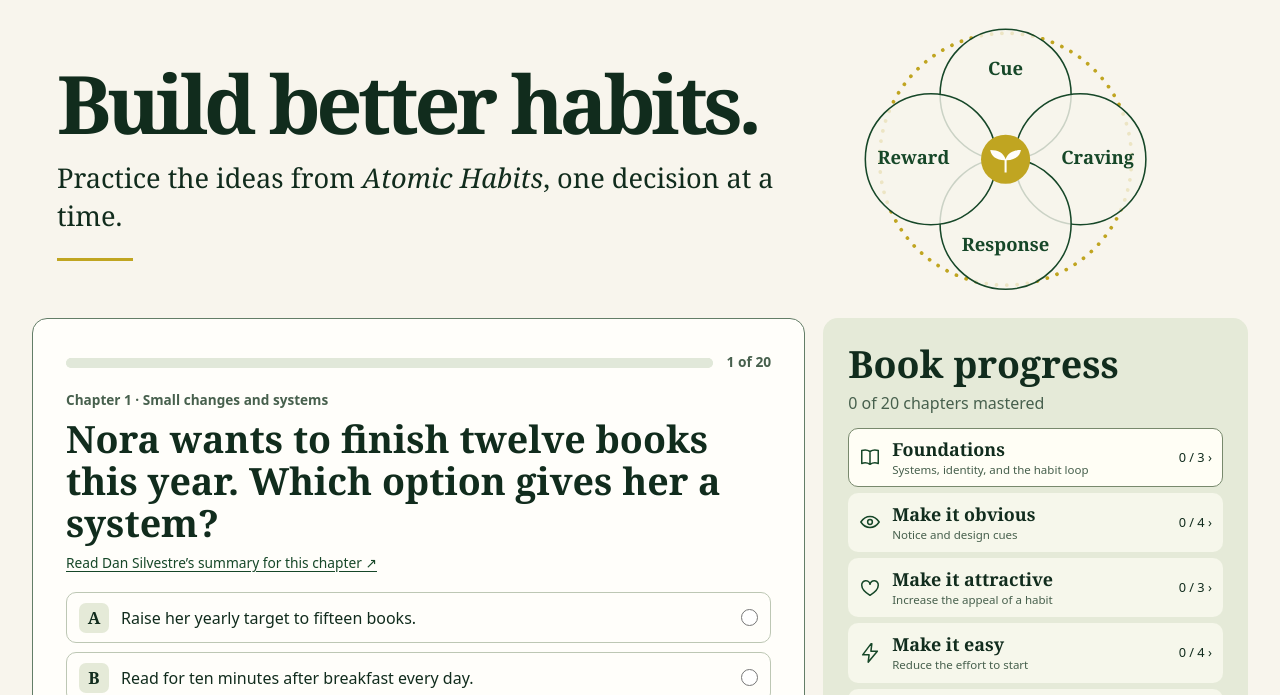
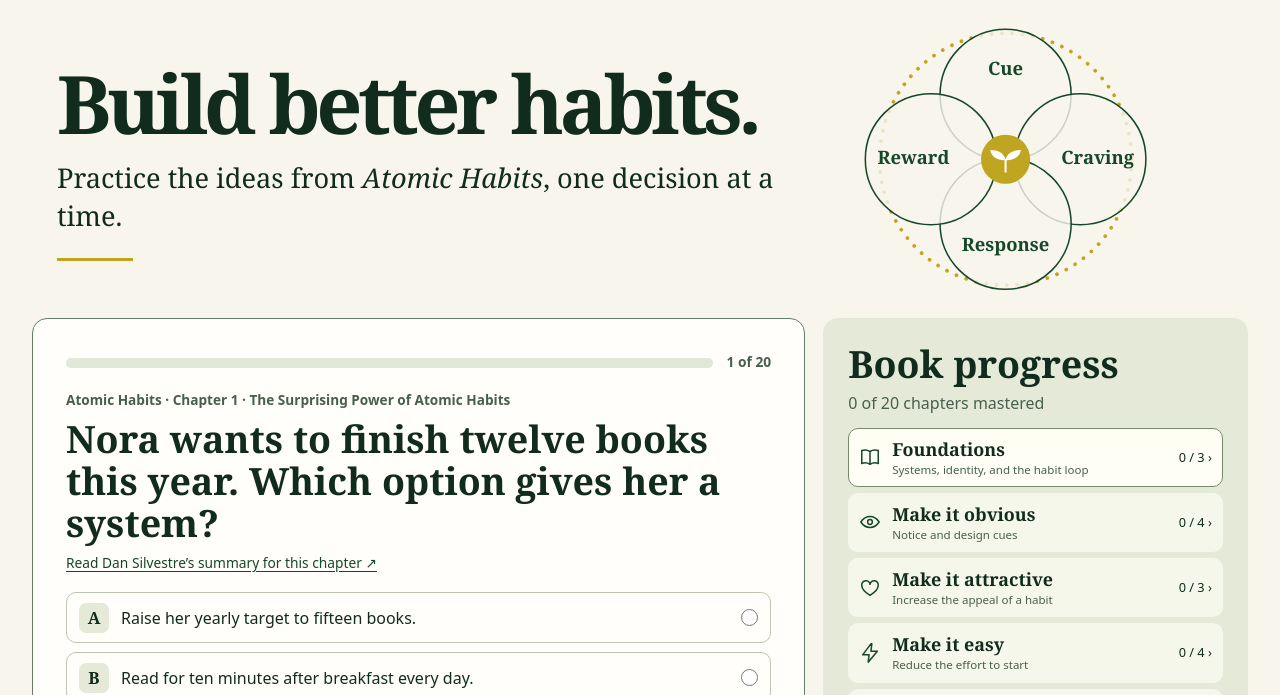
Before and after one commit to Bakster01/habit, a plain HTML site: page index.html in a window 1280 px wide. Shown: the part 71-766 px from the top of the page. Drawn offline with Linux system fonts and the light colour scheme.

Commit message:
Show original Atomic Habits chapter titles in the quiz

```diff
--- a/index.html
+++ b/index.html
@@ -152,66 +152,66 @@
   </footer>
   <script>
   "use strict";
-  // Each chapter has one scenario, four choices, a correct choice index and a takeaway.
+  // Each chapter has its book title, a scenario, four choices, a correct choice index and a takeaway.
   const chapters = [
-    ["Small changes and systems", "Nora wants to finish twelve books this year. Which option gives her a system?", [
+    ["The Surprising Power of Atomic Habits", "Nora wants to finish twelve books this year. Which option gives her a system?", [
       "Raise her yearly target to fifteen books.", "Read for ten minutes after breakfast every day.", "Check the total on the last day of each month.", "Buy all twelve books up front."
     ], 1, "A system is a repeatable process. Reading after breakfast creates the regular practice that can produce the result."],
-    ["Identity-based habits", "Liam wants to see himself as someone who writes regularly. What gives him the strongest evidence this week?", [
+    ["How Your Habits Shape Your Identity (and Vice Versa)", "Liam wants to see himself as someone who writes regularly. What gives him the strongest evidence this week?", [
       "Set a deadline for his first novel.", "Buy a notebook used by a favorite author.", "Describe himself as a writer on his profile.", "Write one paragraph every morning."
     ], 3, "Small completed actions give Liam evidence that he is becoming the kind of person he wants to be."],
-    ["The habit loop", "A phone buzzes. Ava wants to know who messaged. She checks the screen and feels relieved. What is the craving?", [
+    ["How to Build Better Habits in 4 Simple Steps", "A phone buzzes. Ava wants to know who messaged. She checks the screen and feels relieved. What is the craving?", [
       "Wanting to know who messaged.", "Feeling the phone buzz.", "Checking the screen.", "Feeling relieved."
     ], 0, "The buzz is the cue, the wish to know is the craving, checking is the response, and relief is the reward."],
-    ["Awareness", "Theo opens a shopping app without thinking during work breaks. What should he try first to identify the trigger?", [
+    ["The Man Who Didn’t Look Right", "Theo opens a shopping app without thinking during work breaks. What should he try first to identify the trigger?", [
       "Choose a weekly spending limit.", "Reward himself for days with zero purchases.", "Record when he opens it and what happened just before.", "Replace the app with a different retailer."
     ], 2, "Recording the behavior and its context makes the automatic pattern visible and gives Theo a cue he can change."],
-    ["Habit stacking", "Which plan attaches a new action to an existing habit?", [
+    ["The Best Way to Start a New Habit", "Which plan attaches a new action to an existing habit?", [
       "At 7 a.m. I’ll stretch in the living room.", "After I pour my morning coffee, I’ll stretch for one minute.", "I’ll stretch four times this week.", "I’ll stretch whenever I feel stiff."
     ], 1, "Habit stacking uses something you reliably do already as the signal to start the new action."],
-    ["Environment design", "Jules keeps forgetting to bring a reusable bag to the grocery store. Which change gives the clearest cue at the right moment?", [
+    ["Motivation Is Overrated; Environment Often Matters More", "Jules keeps forgetting to bring a reusable bag to the grocery store. Which change gives the clearest cue at the right moment?", [
       "Hang the bag beside the keys used to leave for the store.", "Keep the bag in a labeled box in the attic.", "Add reusable bags to a list of long-term goals.", "Buy a higher-quality bag and keep it inside its packaging."
     ], 0, "Put a visible prompt where the decision happens. Seeing the bag next to the keys makes the next action easier to remember."],
-    ["Removing cues", "A news alert often leads Maya to scroll during class. Which change directly reduces exposure to the cue?", [
+    ["The Secret to Self-Control", "A news alert often leads Maya to scroll during class. Which change directly reduces exposure to the cue?", [
       "Sign out after every scrolling session.", "Ask a classmate to check her screen time.", "Reward herself after a focus session.", "Turn off news alerts during class."
     ], 3, "Removing or hiding the trigger reduces how often Maya has to resist the urge to check."],
-    ["Temptation bundling", "Ezra wants to walk more and looks forward to a favorite audiobook. Which plan pairs the two activities?", [
+    ["How to Make a Habit Irresistible", "Ezra wants to walk more and looks forward to a favorite audiobook. Which plan pairs the two activities?", [
       "Listen to the audiobook during his regular walk.", "Listen to the audiobook, then decide whether to walk.", "Write his walking target on the book’s cover.", "Buy an audiobook after walking every day for a year."
     ], 0, "Pair an activity you want to do with the one you want to repeat. Anticipating the audiobook makes starting the walk more appealing."],
-    ["Social norms", "Bea wants to speak Spanish more often. Which group best supports the habit?", [
+    ["The Role of Family and Friends in Shaping Your Habits", "Bea wants to speak Spanish more often. Which group best supports the habit?", [
       "A book club that discusses Spanish novels in English.", "A group for learners at her level who converse in Spanish weekly.", "An advanced group she can only observe.", "A travel forum that rarely discusses language practice."
     ], 1, "A group where the desired behavior is normal provides repeated opportunities and makes the behavior feel like part of belonging."],
-    ["Reframing a habit", "After hard meetings, Raj scrolls for a break. Which thought reframes a short walk as an appealing replacement?", [
+    ["How to Find and Fix the Causes of Your Bad Habits", "After hard meetings, Raj scrolls for a break. Which thought reframes a short walk as an appealing replacement?", [
       "I’ll move my phone farther away.", "I’ll track which meetings lead to scrolling.", "A walk will give me a real pause and I can return with a clear head.", "I’ll ask a coworker to check up on me."
     ], 2, "Find the change in feeling the habit delivers, then highlight how another action can meet that need."],
-    ["Practice and repetition", "Iris wants writing to feel more automatic. Which activity gives her direct practice?", [
+    ["Walk Slowly, but Never Backward", "Iris wants writing to feel more automatic. Which activity gives her direct practice?", [
       "Compare three writing apps.", "Create a spreadsheet of possible themes.", "Watch a video about writing routines.", "Draft a short paragraph each afternoon."
     ], 3, "Repetition of the target behavior builds fluency. Planning may prepare Iris to write, and drafting gives her actual practice."],
-    ["Reducing friction", "Ana skips evening workouts because getting to the gym means an extra bus ride. What most directly reduces the friction?", [
+    ["The Law of Least Effort", "Ana skips evening workouts because getting to the gym means an extra bus ride. What most directly reduces the friction?", [
       "Set a more ambitious workout goal.", "Pick a gym she passes on the way home.", "Promise a bigger reward after each session.", "Invite a friend to check whether she went."
     ], 1, "A gym already on the route removes an extra step every time Ana wants to train."],
-    ["The Two-Minute Rule", "Sam keeps putting off a half-hour guitar session. Which version best applies the Two-Minute Rule?", [
+    ["How to Stop Procrastinating by Using the Two-Minute Rule", "Sam keeps putting off a half-hour guitar session. Which version best applies the Two-Minute Rule?", [
       "Sit down, pick up the guitar, and play one chord.", "Schedule a one-hour session on weekends.", "Read about guitar practice for two minutes.", "Buy a second guitar for the living room."
     ], 0, "Shrink the beginning of the desired habit so it is easy to start. Playing one chord is already a tiny version of practicing guitar."],
-    ["Commitment devices", "Mina wants to stop video streaming from taking over planned study time. Which choice constrains her future options in advance?", [
+    ["How to Make Good Habits Inevitable and Bad Habits Impossible", "Mina wants to stop video streaming from taking over planned study time. Which choice constrains her future options in advance?", [
       "Write down how much time she streams.", "Set a reminder to think about her priorities.", "Schedule a site block during study hours with a passcode held by a friend.", "Plan to reward herself after a week of studying."
     ], 2, "A commitment device makes a future choice harder to reverse while you are still in a position to set it up."],
-    ["Immediate reinforcement", "Owen wants to cook at home to save money over the year. Which action adds an immediate reward that supports the goal?", [
+    ["The Cardinal Rule of Behavior Change", "Owen wants to cook at home to save money over the year. Which action adds an immediate reward that supports the goal?", [
       "Wait until December to calculate the savings.", "Compare his grocery budget with a friend’s budget.", "Raise his savings target after every meal.", "Move a small amount to a vacation fund right after each home-cooked dinner."
     ], 3, "An immediate, compatible reward gives Owen a reason to feel good about repeating the action while the long-term benefit builds."],
-    ["Getting back on track", "Liv usually journals each evening but missed yesterday. What is the best response tonight?", [
+    ["How to Stick with Good Habits Every Day", "Liv usually journals each evening but missed yesterday. What is the best response tonight?", [
       "Write twice as much tomorrow to make up for it.", "Write one sentence tonight and return to the routine.", "Wait for the next week to start a clean streak.", "Replace journaling with a new habit before trying again."
     ], 1, "Recover on the next opportunity. A small version lets Liv return to the pattern without making the missed day harder to overcome."],
-    ["Accountability", "Tariq wants to stop arriving late to a weekly study group. Which plan creates immediate accountability?", [
+    ["How an Accountability Partner Can Change Everything", "Tariq wants to stop arriving late to a weekly study group. Which plan creates immediate accountability?", [
       "Track his average arrival time privately at the end of the year.", "Pick a new goal for his overall grades.", "Agree to text his partner when he arrives and take cleanup duty if he’s late.", "Pack his bag the night before."
     ], 2, "An agreed consequence and another person who can check follow-through give the choice a cost in the present."],
-    ["Choosing a good fit", "Mara wants to exercise consistently. She enjoys hiking and dislikes competitive classes. Which experiment gives her a good starting fit?", [
+    ["The Truth About Talent (When Genes Matter and When They Don’t)", "Mara wants to exercise consistently. She enjoys hiking and dislikes competitive classes. Which experiment gives her a good starting fit?", [
       "Try a regular route that uses her enjoyment of hiking and builds on her current stamina.", "Join the hardest class because it works for a friend.", "Pick a different activity every session without noting what she enjoys.", "Choose an exercise solely because it burns the most calories."
     ], 0, "Choose a version that fits your interests and abilities, then adjust based on what you can sustain."],
-    ["The Goldilocks Rule", "Dev can easily solve beginner chess puzzles and finds expert puzzles overwhelming. Which set is most likely to keep him engaged?", [
+    ["The Goldilocks Rule: How to Stay Motivated in Life and Work", "Dev can easily solve beginner chess puzzles and finds expert puzzles overwhelming. Which set is most likely to keep him engaged?", [
       "The same beginner puzzles he has memorized.", "Expert puzzles he cannot begin to solve.", "Random puzzles with no feedback or difficulty level.", "Puzzles one level above his current comfort zone."
     ], 3, "A manageable stretch offers enough challenge to hold attention while still making progress possible."],
-    ["Reflection and review", "Ren has practiced piano at the same pace for months and keeps making the same mistake. What would help improve beyond that routine?", [
+    ["The Downside of Creating Good Habits", "Ren has practiced piano at the same pace for months and keeps making the same mistake. What would help improve beyond that routine?", [
       "Extend the session but repeat the piece the same way.", "Review a recording, isolate the tricky passage, and practice it with feedback.", "Track only the number of days practiced.", "Switch to a different instrument each week."
     ], 1, "Review reveals where a fluent routine is hiding errors. Deliberate practice lets Ren work directly on the part that needs improvement."]
   ];
@@ -379,8 +379,8 @@
     }
 
     const chapterId = ids[cursor];
-    const [topic, question, choices, correct, explanation] = chapters[chapterId];
-    el("chapter-label").textContent = "Chapter " + (chapterId + 1) + " · " + topic;
+    const [chapterTitle, question, choices, correct, explanation] = chapters[chapterId];
+    el("chapter-label").textContent = "Atomic Habits · Chapter " + (chapterId + 1) + " · " + chapterTitle;
     el("question-title").textContent = question;
     el("chapter-summary-link").href = danSummaryUrl + "#" + chapterSummaryFragments[chapterId];
     el("choices").replaceChildren();
@@ -424,11 +424,11 @@
   }
 
   function makeNotes() {
-    for (const [index, [topic, , , , explanation]] of chapters.entries()) {
+    for (const [index, [chapterTitle, , , , explanation]] of chapters.entries()) {
       const chapter = document.createElement("details");
       chapter.className = "chapter";
       const title = document.createElement("summary");
-      title.textContent = "Chapter " + (index + 1) + " · " + topic;
+      title.textContent = "Chapter " + (index + 1) + " · " + chapterTitle;
       const note = document.createElement("p");
       note.textContent = explanation;
       const button = document.createElement("button");
```
